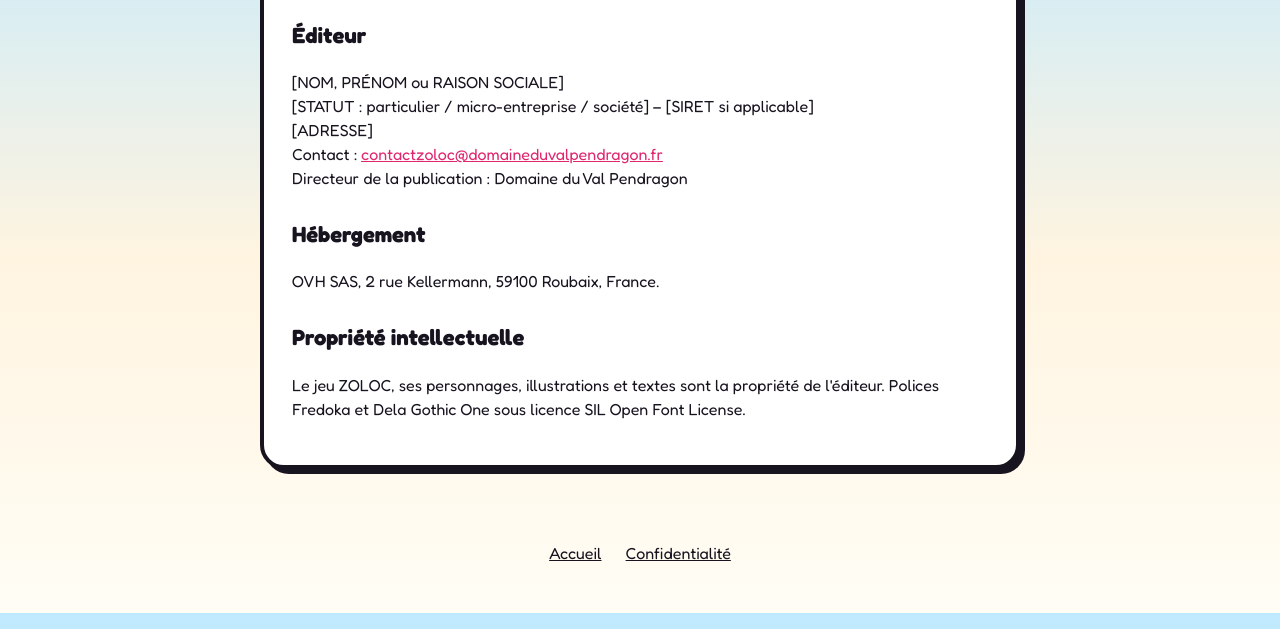
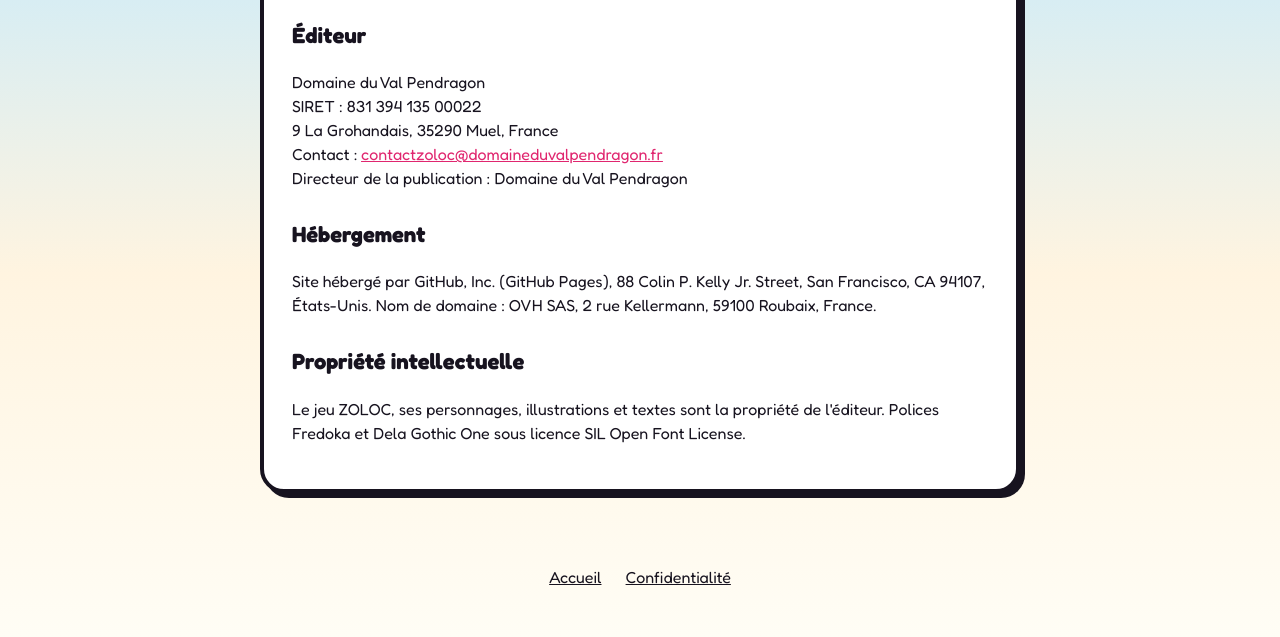
Before and after one commit to Danthorus/zoloc-site, a plain HTML site: page mentions-legales.html in a window 1280 px wide. Shown: the part 171-808 px from the top of the page. Drawn offline with Linux system fonts and the light colour scheme.

Commit message:
Mentions légales : éditeur, SIRET, adresse, hébergeur

```diff
--- a/mentions-legales.html
+++ b/mentions-legales.html
@@ -15,14 +15,14 @@
 <main class="texte">
 <h1>Mentions légales</h1>
 <h2>Éditeur</h2>
-<p>[NOM, PRÉNOM ou RAISON SOCIALE]<br>
-[STATUT : particulier / micro-entreprise / société] – [SIRET si applicable]<br>
-[ADRESSE]<br>
+<p>Domaine du Val Pendragon<br>
+SIRET : 831 394 135 00022<br>
+9 La Grohandais, 35290 Muel, France<br>
 Contact : <a href="mailto:contactzoloc@domaineduvalpendragon.fr">contactzoloc@domaineduvalpendragon.fr</a><br>
 Directeur de la publication : Domaine du Val Pendragon</p>
 
 <h2>Hébergement</h2>
-<p>OVH SAS, 2 rue Kellermann, 59100 Roubaix, France.</p>
+<p>Site hébergé par GitHub, Inc. (GitHub Pages), 88 Colin P. Kelly Jr. Street, San Francisco, CA 94107, États-Unis. Nom de domaine : OVH SAS, 2 rue Kellermann, 59100 Roubaix, France.</p>
 
 <h2>Propriété intellectuelle</h2>
 <p>Le jeu ZOLOC, ses personnages, illustrations et textes sont la propriété de l'éditeur.
```
Also changed, not shown: confidentialite.html (+1 -1 lines).
